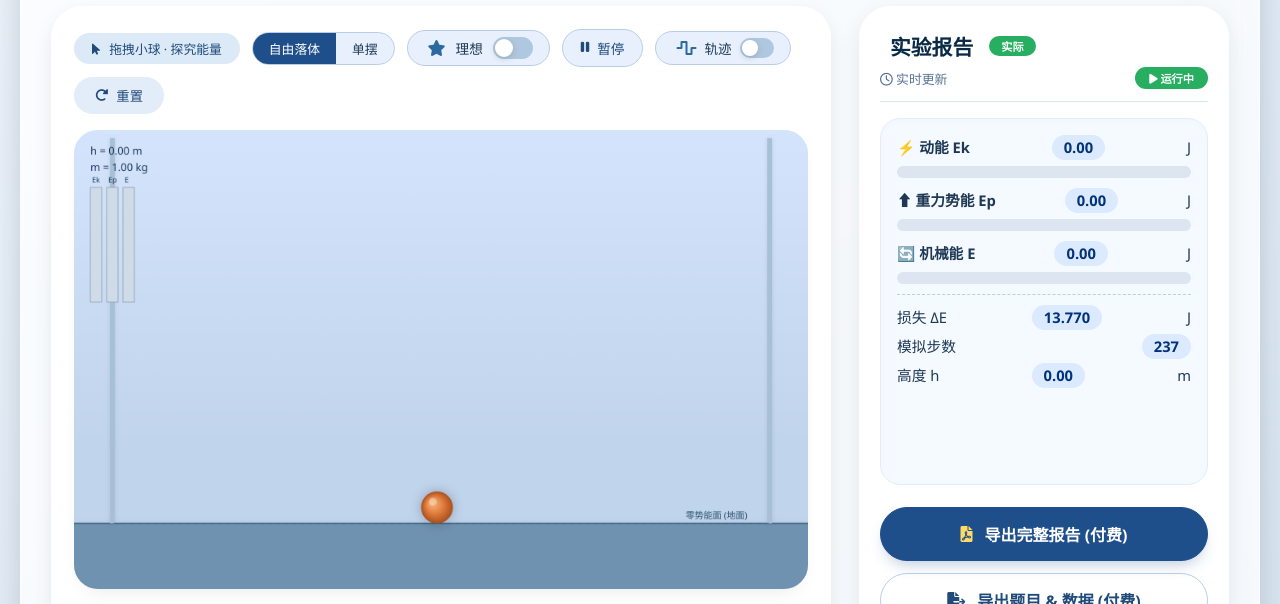
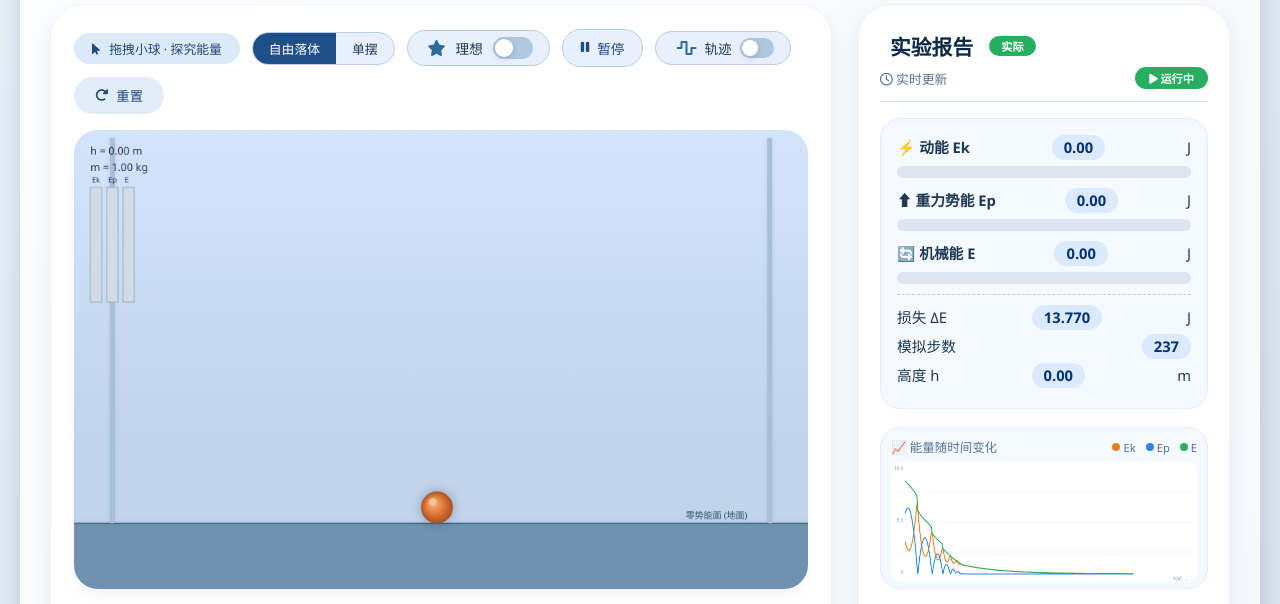
Before and after one commit to EthanZhang888888/wuli, a plain HTML site: page index.html in a window 1280 px wide. Shown: the part 117-721 px from the top of the page. Drawn offline with Linux system fonts and the light colour scheme.

Commit message:
Update index.html

```diff
--- a/index.html
+++ b/index.html
@@ -388,6 +388,44 @@
         .energy-bar-fill.kinetic { background: #e67e22; }
         .energy-bar-fill.potential { background: #2e86de; }
         .energy-bar-fill.mechanical { background: #27ae60; }
+        .chart-wrap {
+            background: #f4faff;
+            border-radius: 20px;
+            padding: 10px 10px 6px;
+            margin-bottom: 14px;
+            border: 1px solid #e2edfb;
+        }
+        .chart-header {
+            display: flex;
+            justify-content: space-between;
+            align-items: center;
+            margin-bottom: 6px;
+            font-size: 0.78rem;
+            color: #567394;
+        }
+        .chart-legend {
+            display: flex;
+            gap: 10px;
+            font-size: 0.7rem;
+        }
+        .chart-legend span {
+            display: flex;
+            align-items: center;
+            gap: 3px;
+        }
+        .legend-dot {
+            width: 8px;
+            height: 8px;
+            border-radius: 50%;
+            display: inline-block;
+        }
+        #energyChart {
+            display: block;
+            width: 100%;
+            height: 120px;
+            background: #ffffff;
+            border-radius: 12px;
+        }
         .action-buttons {
             display: flex;
             flex-direction: column;
@@ -533,6 +571,18 @@
                 <p id="angleDisplayRow" style="display:none;"><span>摆角 θ</span> <span class="highlight" id="angleDisplay">0.0</span>°</p>
             </div>
 
+            <div class="chart-wrap">
+                <div class="chart-header">
+                    <span>📈 能量随时间变化</span>
+                    <div class="chart-legend">
+                        <span><span class="legend-dot" style="background:#e67e22;"></span>Ek</span>
+                        <span><span class="legend-dot" style="background:#2e86de;"></span>Ep</span>
+                        <span><span class="legend-dot" style="background:#27ae60;"></span>E</span>
+                    </div>
+                </div>
+                <canvas id="energyChart" width="640" height="240"></canvas>
+            </div>
+
             <div class="action-buttons">
                 <button class="btn-primary" id="exportReportBtn"><i class="fas fa-file-pdf"></i> 导出完整报告 (付费)</button>
                 <button class="btn-outline" id="exportQuestionBtn"><i class="fas fa-file-export"></i> 导出题目 & 数据 (付费)</button>
@@ -552,6 +602,8 @@
         // ===== DOM 元素 =====
         const canvas = document.getElementById('physicsCanvas');
         const ctx = canvas.getContext('2d');
+        const energyChart = document.getElementById('energyChart');
+        const ectx = energyChart.getContext('2d');
 
         const massSlider = document.getElementById('massSlider');
         const velocitySlider = document.getElementById('velocitySlider');
@@ -636,6 +688,25 @@
 
         const REST_THRESHOLD = 0.02;
         const ZERO_THRESHOLD = 0.04;
+
+        // ===== 能量历史（新增） =====
+        const MAX_HISTORY = 300;
+        let energyHistory = [];
+
+        function recordEnergy() {
+            energyHistory.push({
+                ek: displayKinetic,
+                ep: displayPotential,
+                e: displayMechanical
+            });
+            if (energyHistory.length > MAX_HISTORY) {
+                energyHistory.shift();
+            }
+        }
+
+        function clearEnergyHistory() {
+            energyHistory = [];
+        }
 
         // ===== 模型切换 =====
         function switchModel(model) {
@@ -666,7 +737,8 @@
             if (currentModel === 'pendulum') {
                 const len = pendulumState.length;
                 const angle = pendulumState.angle;
-                h = len * (1 - Math.cos(angle)) / 100;
+                const lenMeters = len / 100;
+                h = lenMeters * (1 - Math.cos(angle));
             } else {
                 h = Math.max(0, (GROUND_Y - ballState.y - ballState.radius) / 100);
             }
@@ -733,32 +805,46 @@
 
             stepCount = 0;
             trajectoryPoints = [];
+            clearEnergyHistory();
             updateInitialEnergy();
             updateReportAndBars();
-        }
-
-        // ===== 单摆物理 =====
+            drawEnergyChart();
+        }
+
+        // ===== 单摆物理（修正版） =====
         function updatePendulum() {
             const len = pendulumState.length;
             const g = GRAVITY * 100;
             const dampCoeff = isIdealMode ? 0 : damping;
 
-            const alpha = -(g / len) * Math.sin(pendulumState.angle) - dampCoeff * pendulumState.omega;
+            // 阻尼和摆长关联：摆长越长，有效阻尼越大
+            const effectiveDamp = dampCoeff * (1 + len / 500);
+
+            // 角加速度 = 重力回复力 + 阻尼
+            const alpha = -(g / len) * Math.sin(pendulumState.angle) - effectiveDamp * pendulumState.omega;
+
+            // 半隐式欧拉法
             pendulumState.omega += alpha;
-            if (!isIdealMode) {
-                pendulumState.omega *= (1 - dampCoeff * 0.3);
-            }
             pendulumState.angle += pendulumState.omega;
 
+            // 更新球的位置
             ball.x = PENDULUM_PIVOT_X + len * Math.sin(pendulumState.angle);
             ball.y = PENDULUM_PIVOT_Y + len * Math.cos(pendulumState.angle);
 
+            // 更新球的速度分量
             const speed = len * Math.abs(pendulumState.omega);
             const angle = pendulumState.angle;
             ball.vx = speed * Math.cos(angle);
             ball.vy = -speed * Math.sin(angle);
 
-            if (Math.abs(pendulumState.angle) < 0.005 && Math.abs(pendulumState.omega) < 0.001) {
+            // 修正停止条件：平滑衰减，不突然归零
+            if (!isIdealMode) {
+                const visibleThreshold = 0.02;
+                if (Math.abs(pendulumState.angle) < visibleThreshold &&
+                    Math.abs(pendulumState.omega) < 0.01) {
+                    pendulumState.omega *= 0.95;
+                    pendulumState.angle *= 0.95;
+                    if (Math.abs(pendulumState.omega) < 0.0005) {
                         pendulumState.angle = 0;
                         pendulumState.omega = 0;
                         ball.vx = 0;
@@ -767,6 +853,8 @@
                         ball.y = PENDULUM_PIVOT_Y + len;
                     }
                 }
+            }
+        }
 
         // ===== 物理更新 =====
         function physicsUpdate() {
@@ -775,7 +863,6 @@
 
             if (currentModel === 'pendulum') {
                 updatePendulum();
-                // ★ 每帧记录轨迹，让圆弧更密集
                 if (showTrajectory) {
                     trajectoryPoints.push({ x: ball.x, y: ball.y });
                     if (trajectoryPoints.length > 5000) trajectoryPoints.splice(0, 100);
@@ -840,6 +927,8 @@
         function updateReportAndBars() {
             if (isStopped) {
                 updateDisplay(0, 0, 0, initialMechanicalEnergy);
+                recordEnergy();
+                drawEnergyChart();
                 return;
             }
 
@@ -848,12 +937,14 @@
                 if (ball.y + ball.radius >= GROUND_Y - 0.5 && speedSq < REST_THRESHOLD) {
                     forceBallRest();
                     updateDisplay(0, 0, 0, initialMechanicalEnergy);
+                    recordEnergy();
+                    drawEnergyChart();
                     return;
                 }
             }
 
             if (currentModel === 'pendulum' && !isIdealMode) {
-                if (Math.abs(pendulumState.angle) < 0.005 && Math.abs(pendulumState.omega) < 0.001) {
+                if (Math.abs(pendulumState.angle) < 0.0005 && Math.abs(pendulumState.omega) < 0.0005) {
                     pendulumState.angle = 0;
                     pendulumState.omega = 0;
                     ball.vx = 0;
@@ -866,6 +957,8 @@
                     displayMechanical = 0;
                     displayLoss = initialMechanicalEnergy;
                     updateDisplay(0, 0, 0, initialMechanicalEnergy);
+                    recordEnergy();
+                    drawEnergyChart();
                     return;
                 }
             }
@@ -892,9 +985,6 @@
                         rawMechanical = newEnergy.total;
                     }
                 }
-                rawKinetic = rawKinetic;
-                rawPotential = rawPotential;
-                rawMechanical = rawMechanical;
                 displayLoss = 0;
             } else {
                 displayLoss = Math.max(0, initialMechanicalEnergy - rawMechanical);
@@ -909,6 +999,8 @@
                 if (rawMechanical < ZERO_THRESHOLD) {
                     forceBallRest();
                     updateDisplay(0, 0, 0, initialMechanicalEnergy);
+                    recordEnergy();
+                    drawEnergyChart();
                     return;
                 }
             }
@@ -918,6 +1010,8 @@
             displayMechanical = rawMechanical;
 
             updateDisplay(displayKinetic, displayPotential, displayMechanical, displayLoss);
+            recordEnergy();
+            drawEnergyChart();
         }
 
         function updateDisplay(kinetic, potential, mechanical, loss) {
@@ -925,7 +1019,8 @@
             if (currentModel === 'pendulum') {
                 const len = pendulumState.length;
                 const angle = pendulumState.angle;
-                h = len * (1 - Math.cos(angle)) / 100;
+                const lenMeters = len / 100;
+                h = lenMeters * (1 - Math.cos(angle));
                 angleDeg = angle * 180 / Math.PI;
                 angleDisplay.textContent = angleDeg.toFixed(1);
             } else {
@@ -943,6 +1038,86 @@
             kineticBar.style.width = (Math.min(kinetic / maxScale, 1) * 100) + '%';
             potentialBar.style.width = (Math.min(potential / maxScale, 1) * 100) + '%';
             mechanicalBar.style.width = (Math.min(mechanical / maxScale, 1) * 100) + '%';
+        }
+
+        // ===== 能量曲线图（新增） =====
+        function drawEnergyChart() {
+            const w = energyChart.width;
+            const h = energyChart.height;
+            ectx.clearRect(0, 0, w, h);
+
+            // 背景
+            ectx.fillStyle = '#ffffff';
+            ectx.fillRect(0, 0, w, h);
+
+            // 网格
+            ectx.strokeStyle = '#e8f0f8';
+            ectx.lineWidth = 1;
+            for (let i = 1; i < 4; i++) {
+                const y = (h / 4) * i;
+                ectx.beginPath();
+                ectx.moveTo(0, y);
+                ectx.lineTo(w, y);
+                ectx.stroke();
+            }
+
+            if (energyHistory.length < 2) {
+                ectx.fillStyle = '#a8bdd4';
+                ectx.font = '13px "Segoe UI"';
+                ectx.textAlign = 'center';
+                ectx.fillText('数据采集中...', w / 2, h / 2);
+                ectx.textAlign = 'left';
+                return;
+            }
+
+            // 找最大值
+            let maxE = 1;
+            for (let i = 0; i < energyHistory.length; i++) {
+                const p = energyHistory[i];
+                maxE = Math.max(maxE, p.ek, p.ep, p.e);
+            }
+            maxE = Math.ceil(maxE * 1.15);
+
+            const padLeft = 30;
+            const padRight = 8;
+            const padTop = 8;
+            const padBottom = 16;
+            const plotW = w - padLeft - padRight;
+            const plotH = h - padTop - padBottom;
+
+            // Y 轴标签
+            ectx.fillStyle = '#8aa4bd';
+            ectx.font = '10px "Segoe UI"';
+            ectx.textAlign = 'right';
+            ectx.fillText(maxE.toFixed(1), padLeft - 4, padTop + 8);
+            ectx.fillText((maxE / 2).toFixed(1), padLeft - 4, padTop + plotH / 2 + 3);
+            ectx.fillText('0', padLeft - 4, padTop + plotH);
+            ectx.textAlign = 'left';
+
+            // 画线
+            const drawLine = (key, color) => {
+                ectx.beginPath();
+                ectx.strokeStyle = color;
+                ectx.lineWidth = 2;
+                ectx.lineJoin = 'round';
+                for (let i = 0; i < energyHistory.length; i++) {
+                    const x = padLeft + (i / (MAX_HISTORY - 1)) * plotW;
+                    const y = padTop + plotH - (energyHistory[i][key] / maxE) * plotH;
+                    if (i === 0) ectx.moveTo(x, y);
+                    else ectx.lineTo(x, y);
+                }
+                ectx.stroke();
+            };
+
+            drawLine('ek', '#e67e22');
+            drawLine('ep', '#2e86de');
+            drawLine('e', '#27ae60');
+
+            // 图例文字
+            ectx.fillStyle = '#8aa4bd';
+            ectx.font = '10px "Segoe UI"';
+            ectx.textAlign = 'left';
+            ectx.fillText('时间 →', w - 50, h - 3);
         }
 
         function updateSlidersDisplay() {
@@ -1140,6 +1315,7 @@
                 }
                 stepCount = 0;
                 trajectoryPoints = [];
+                clearEnergyHistory();
                 isStopped = false;
                 updateInitialEnergy();
                 updateReportAndBars();
@@ -1164,7 +1340,6 @@
             ctx.fillStyle = grad;
             ctx.fillRect(0, 0, 900, 560);
 
-            // ★ 轨迹：用平滑曲线连接所有点，显示完整圆弧
             if (showTrajectory && trajectoryPoints.length > 1) {
                 ctx.beginPath();
                 ctx.moveTo(trajectoryPoints[0].x, trajectoryPoints[0].y);
@@ -1178,7 +1353,6 @@
                 ctx.stroke();
                 ctx.shadowBlur = 0;
 
-                // 轨迹上的小点（稀疏显示，不遮挡视线）
                 if (trajectoryPoints.length > 20) {
                     const step = Math.max(1, Math.floor(trajectoryPoints.length / 80));
                     for (let i = 0; i < trajectoryPoints.length; i += step) {
@@ -1190,7 +1364,6 @@
                 }
             }
 
-            // 单摆绘图
             if (currentModel === 'pendulum') {
                 ctx.beginPath();
                 ctx.arc(PENDULUM_PIVOT_X, PENDULUM_PIVOT_Y, 8, 0, Math.PI * 2);
@@ -1207,7 +1380,6 @@
                 ctx.lineWidth = 2;
                 ctx.stroke();
 
-                // ★ 绘制完整的参考圆弧（摆长轨迹）
                 const len = pendulumState.length;
                 ctx.beginPath();
                 ctx.arc(PENDULUM_PIVOT_X, PENDULUM_PIVOT_Y, len, -Math.PI/2.5, Math.PI/2.5);
@@ -1239,7 +1411,6 @@
                 ctx.fillText('最低点', lowX + 10, lowY + 4);
 
             } else {
-                // 自由落体
                 ctx.fillStyle = '#6f92b0';
                 ctx.shadowColor = 'rgba(0,0,0,0.1)';
                 ctx.shadowBlur = 6;
@@ -1271,7 +1442,6 @@
                 ctx.fillText('零势能面 (地面)', RIGHT_WALL-100, GROUND_Y-6);
             }
 
-            // 小球
             const r = ball.radius;
             ctx.shadowColor = 'rgba(0,0,0,0.25)';
             ctx.shadowBlur = 14;
@@ -1292,7 +1462,6 @@
             ctx.arc(ball.x-5, ball.y-7, r*0.25, 0, Math.PI*2);
             ctx.fill();
 
-            // ★ 速度箭头：只在暂停时显示
             ctx.shadowBlur = 0;
             const speed = Math.sqrt(ball.vx*ball.vx + ball.vy*ball.vy);
             if (isPaused && speed > 0.02) {
@@ -1330,7 +1499,6 @@
                 ctx.fillText(`m = ${ball.mass.toFixed(2)} kg`, 20, 50);
             }
 
-            // 能量条
             const barX = 20, barY = 70, barW = 14, maxH = 140;
             const maxE = Math.max(displayMechanical, initialMechanicalEnergy, 5);
             const drawBar = (x, y, ratio, color) => {
@@ -1383,7 +1551,8 @@
             if (currentModel === 'pendulum') {
                 const len = pendulumState.length;
                 const a = pendulumState.angle;
-                h = len * (1 - Math.cos(a)) / 100;
+                const lenMeters = len / 100;
+                h = lenMeters * (1 - Math.cos(a));
                 angle = a * 180 / Math.PI;
             } else {
                 h = Math.max(0, (GROUND_Y - ball.y - ball.radius) / 100);
```
Lines whose indentation alone changed are shown as unchanged.
